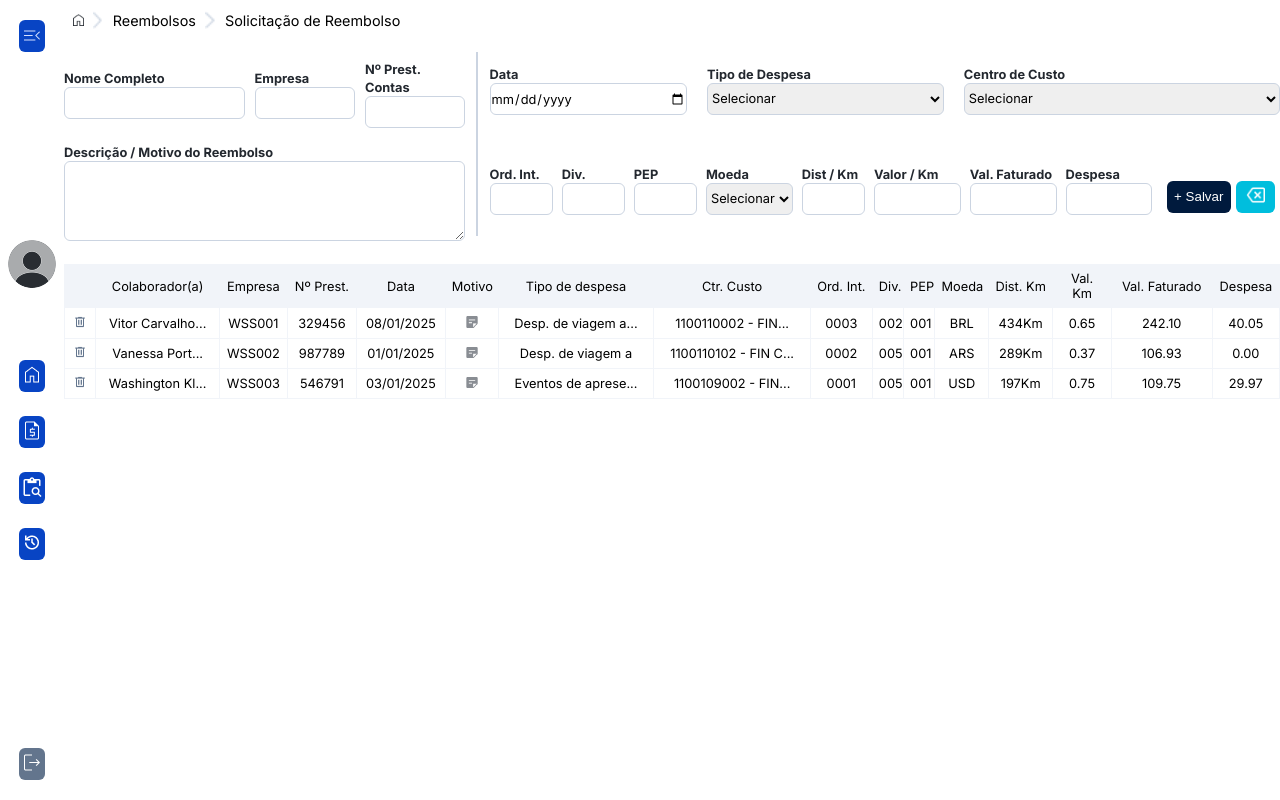
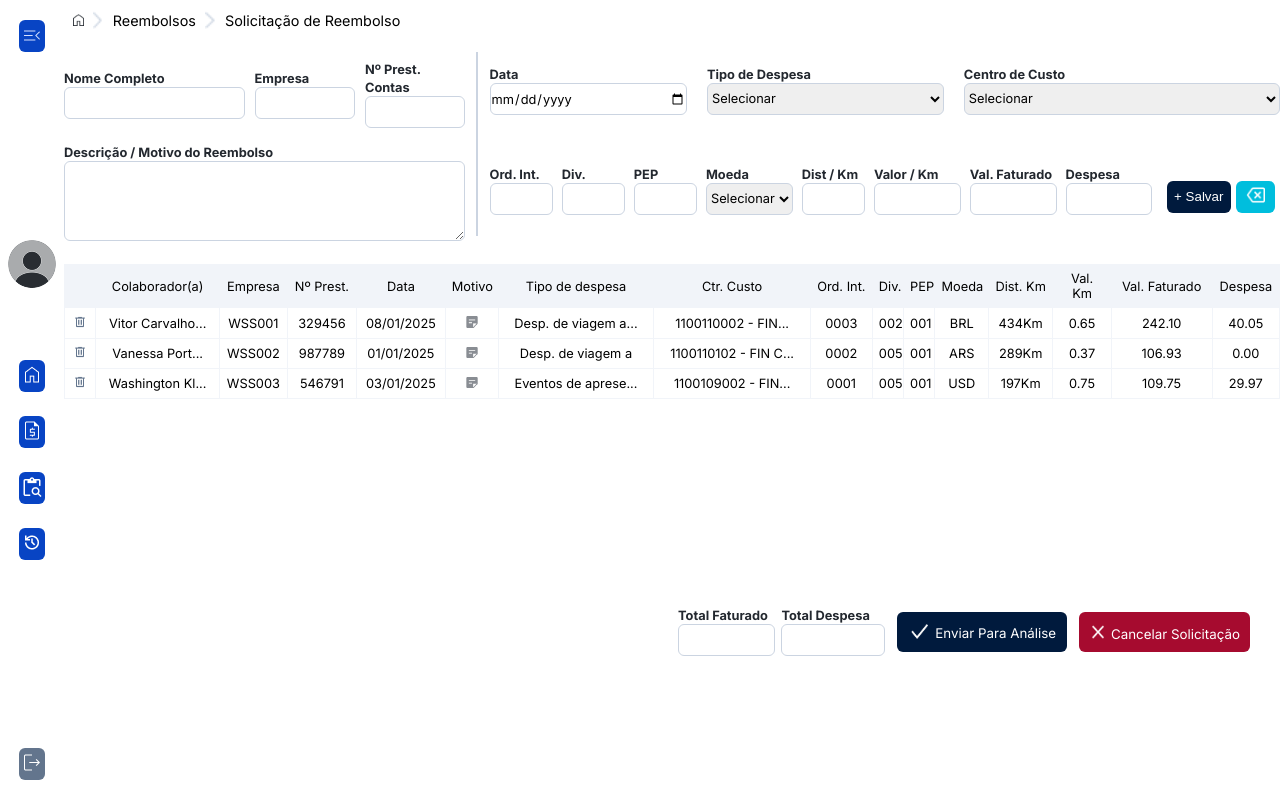
Before and after one commit to Maiara-Carvalhal/sispar, a React (Vite) app: page /solicitacao in a window 1280 px wide. Built offline with nearby package versions, Linux system fonts and the light colour scheme.

Commit message:
Alterações na tela de solicitação

```diff
--- a/src/components/solicitacao/Solicitacao.jsx
+++ b/src/components/solicitacao/Solicitacao.jsx
@@ -5,6 +5,9 @@ import Seta from "../../assets/Dashboard/Vector.png";
 import Lixeira from "../../assets/Solicitacao/lixeira.png"
 import Motivo from "../../assets/Solicitacao/motivo.png"
 import Deletar from "../../assets/Solicitacao/deletar.png"
+import Check from "../../assets/Solicitacao/check.png"
+import X from "../../assets/Solicitacao/x.png"
+
 function Solicitacao() {
   return (
     <div className={styles.layoutSolicitacao}>
@@ -130,7 +133,7 @@ function Solicitacao() {
                 <button className={styles.botaoSalvar}> + Salvar</button>
 
                 <button className={styles.botaoDeletar}>
-                    <img className={styles.buttonDeletar} src={Deletar} alt="Botão de deletar" />
+                  <img className={styles.buttonDeletar} src={Deletar} alt="Botão de deletar" />
                 </button>
               </div>
             </div>
@@ -226,6 +229,28 @@ function Solicitacao() {
             </tbody>
           </table>
         </main>
+
+        <footer className={styles.footerSolicitacao}>
+
+          <div className={styles.inputTotalFaturado}>
+            <label htmlFor="">Total Faturado</label>
+            <input type="number" name="" id="" />
+
+          </div>
+
+          <div className={styles.inputTotalDespesa}>
+            <label htmlFor="">Total Despesa</label>
+            <input type="number" name="" id="" />
+          </div>
+
+          <button className={styles.buttonParaAnalise}>
+            <img className={styles.buttonParaAnalise} src={Check} alt="Botão de Enviar" />
+            Enviar Para Análise</button>
+
+          <button className={styles.buttonCancelarSolicitacao}>
+            <img className={styles.buttonParaAnalise} src={X} alt="Botão de Cancelar" />
+            Cancelar Solicitação</button>
+        </footer>
       </div>
     </div>
 
--- a/src/components/solicitacao/Solicitacao.module.scss
+++ b/src/components/solicitacao/Solicitacao.module.scss
@@ -1,12 +1,12 @@
 @import url('https://fonts.googleapis.com/css2?family=Inter:ital,opsz,wght@0,14..32,100..900;1,14..32,100..900&display=swap');
 
-.containerPrincipalSolicitacao{
+.containerPrincipalSolicitacao {
     // border: solid blue;
     width: 95vw;
 
 }
 
-.headerSolicitacao{
+.headerSolicitacao {
     //    border: solid red;
     display: flex;
     width: 27vw;
@@ -14,24 +14,24 @@
     font-family: "inter";
 
 
-    img{
+    img {
         width: 3%;
     }
 }
 
-.layoutSolicitacao{
+.layoutSolicitacao {
     display: flex;
 
 }
 
-.mainSolicitacao{
+.mainSolicitacao {
     width: 100%;
     display: flex;
     flex-direction: column;
     margin-top: 1%;
 }
 
-.formSolicitacao{
+.formSolicitacao {
     width: 100%;
     display: flex;
     justify-content: space-between;
@@ -39,7 +39,9 @@ justify-content: space-between;
 
 //Estilização padrão para inputs, textarea, select e label
 
-input, select, textarea{
+input,
+select,
+textarea {
     border-radius: 6px;
     border: solid #CBD4E1 0.8px;
     height: 4vh;
@@ -48,7 +50,7 @@ input, select, textarea{
     font-size: 0.8rem;
 }
 
-label{
+label {
     color: #23282F;
     font-weight: 700;
     font-family: "inter";
@@ -56,12 +58,12 @@ label{
 }
 
 
-textarea{
+textarea {
     height: 10vh;
 }
 
 
-.grupo1{
+.grupo1 {
     //  border: solid;
     width: 33%;
     height: 25vh;
@@ -72,29 +74,29 @@ textarea{
 }
 
 
-.inputNome{
+.inputNome {
     //    border: solid purple;
     width: 45%;
 }
 
-.inputEmpresa{
+.inputEmpresa {
     //    border: solid blue;
     width: 25%;
 }
 
-.inputPrestacao{
+.inputPrestacao {
     //    border: solid orange;
     width: 25%;
 }
 
-.inputMotivo{
+.inputMotivo {
     //    border: solid green;
     width: 100%;
 }
 
 //Estilização da barra vertical
 
-.barraVertical{
+.barraVertical {
     width: 0.1vw;
     border: solid #CBD4E1 1px;
     height: 23vh;
@@ -102,7 +104,7 @@ textarea{
 
 //Estilizção do grupo 2
 
-.grupo2{
+.grupo2 {
     width: 65%;
     height: 25vh;
     // border: solid red;
@@ -113,32 +115,38 @@ textarea{
     margin-top: -1%;
 }
 
-.inputData{
+.inputData {
     // border: solid green;
     width: 25%;
 }
 
-.despesas{
+.despesas {
     //  border: solid blue;
     width: 30%;
 }
 
-.centroDeCusto{
+.centroDeCusto {
     // border: solid purple;
     width: 40%;
 }
 
-.ordem, .divisoes, .pep, .distancia{
+.ordem,
+.divisoes,
+.pep,
+.distancia {
     //  border: solid orange;
-    width:8%;
+    width: 8%;
 }
 
-.moeda, .valorKm, .valorFaturado, .despesa{
+.moeda,
+.valorKm,
+.valorFaturado,
+.despesa {
     // border: solid rgb(16, 137, 80);
     width: 11%;
 }
 
-.botoes{
+.botoes {
     width: 15%;
     // border: solid red;
     display: flex;
@@ -146,27 +154,28 @@ width: 11%;
     justify-content: space-evenly;
 }
 
-.botaoSalvar{
+.botaoSalvar {
     background-color: #001A3D;
     color: #ffffff;
     width: 5vw;
     margin-top: 11%;
 }
 
-.botaoDeletar{
+.botaoDeletar {
     background-color: #00BEDD;
     color: #ffffff;
     width: 3vw;
     margin-top: 11%;
 
-.buttonDeletar{
+    .buttonDeletar {
         width: 50%;
     }
 }
 
 //Estilização da tabela
 
-table{
+
+table {
     border: #F1F4F9;
     width: 100%;
     border-collapse: collapse;
@@ -175,22 +184,80 @@ table{
     margin-top: 1%;
 }
 
-th{
-    background-color:#F1F4F9;
+th {
+    background-color: #F1F4F9;
     font-weight: 400;
     padding: 0.5%;
 
 }
-td, th{
+
+td,
+th {
     border: solid #F1F4F9 0.8px;
     text-align: center;
     padding: 0.5%;
 }
 
-.imgMotivo{
+.imgMotivo {
     width: 30%;
 }
 
-.imgLixeira{
+.imgLixeira {
     width: 75%;
 }
+
+.footerSolicitacao {
+    display: flex;
+    border: black;
+    width: 50%;
+    margin-top: 17%;
+    margin-left: 50%;
+
+    .inputTotalFaturado {
+        width: 16%;
+        margin-inline: 1%;
+    }
+
+    .inputTotalDespesa {
+        width: 17%;
+    }
+
+    .buttonParaAnalise{
+        background-color: #001A3D;
+        width: 28%;
+        height: 5vh;
+        align-items: center;
+        margin-left: 2%;
+        color: #FFFFFF;
+        margin-top: 1%;
+        font-family: 1rem;
+        font-family: "inter";
+
+
+        img{
+            width: 10%;
+            height: 37%;
+            margin-right: 4%;
+        }
+    }
+
+    .buttonCancelarSolicitacao{
+        background-color: #A60B2F;
+        width: 28%;
+        height: 5vh;
+        align-items: center;
+        margin-left: 2%;
+        color: #FFFFFF;
+        margin-top: 1%;
+        font-family: 1rem;
+        font-family: "inter";
+
+        img{
+            width: 07%;
+            height: 35%;
+            margin-right: 4%;
+            background-color:#A60B2F;
+        }
+        }
+
+    }
```
Lines whose indentation alone changed are shown as unchanged.
